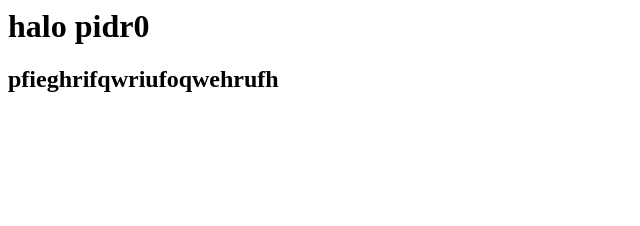
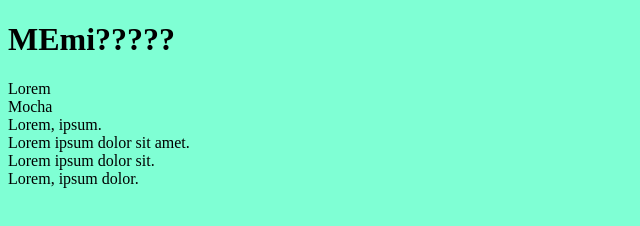
Before and after one commit to HydrochoerusBeb/team-1, a plain HTML site: page index.html in a window 1280 px wide. Shown: the whole page, without its empty margins (0-640 px from the left). Drawn offline with Linux system fonts and the light colour scheme.

Commit message:
CHITAI BL

```diff
--- a/index.html
+++ b/index.html
@@ -1,2 +1,27 @@
-<h1>halo pidr0</h1>
-<h2>pfieghrifqwriufoqwehrufh</h2>
+<!DOCTYPE html>
+<html lang="en">
+<head>
+    <meta charset="UTF-8">
+    <meta http-equiv="X-UA-Compatible" content="IE=edge">
+    <meta name="viewport" content="width=device-width, initial-scale=1.0">
+    <title>Document</title>
+    <link rel="stylesheet" href="style.css">
+</head>
+<body>
+    <h1>MEmi?????</h1>
+    <div>
+        <div class="didi">
+            <div class="insight">Lorem</div>
+            <div class="insight">Mocha</div>
+        </div>
+        <div class="didi">
+            <div class="insight">Lorem, ipsum.</div>
+            <div class="insight">Lorem ipsum dolor sit amet.</div>
+        </div>
+        <div class="didi">
+            <div class="insight">Lorem ipsum dolor sit.</div>
+            <div class="insight">Lorem, ipsum dolor.</div>
+        </div>
+    </div>
+</body>
+</html>
--- /dev/null
+++ b/style.css
@@ -0,0 +1,3 @@
+body{
+    background-color: aquamarine;
+}
```
